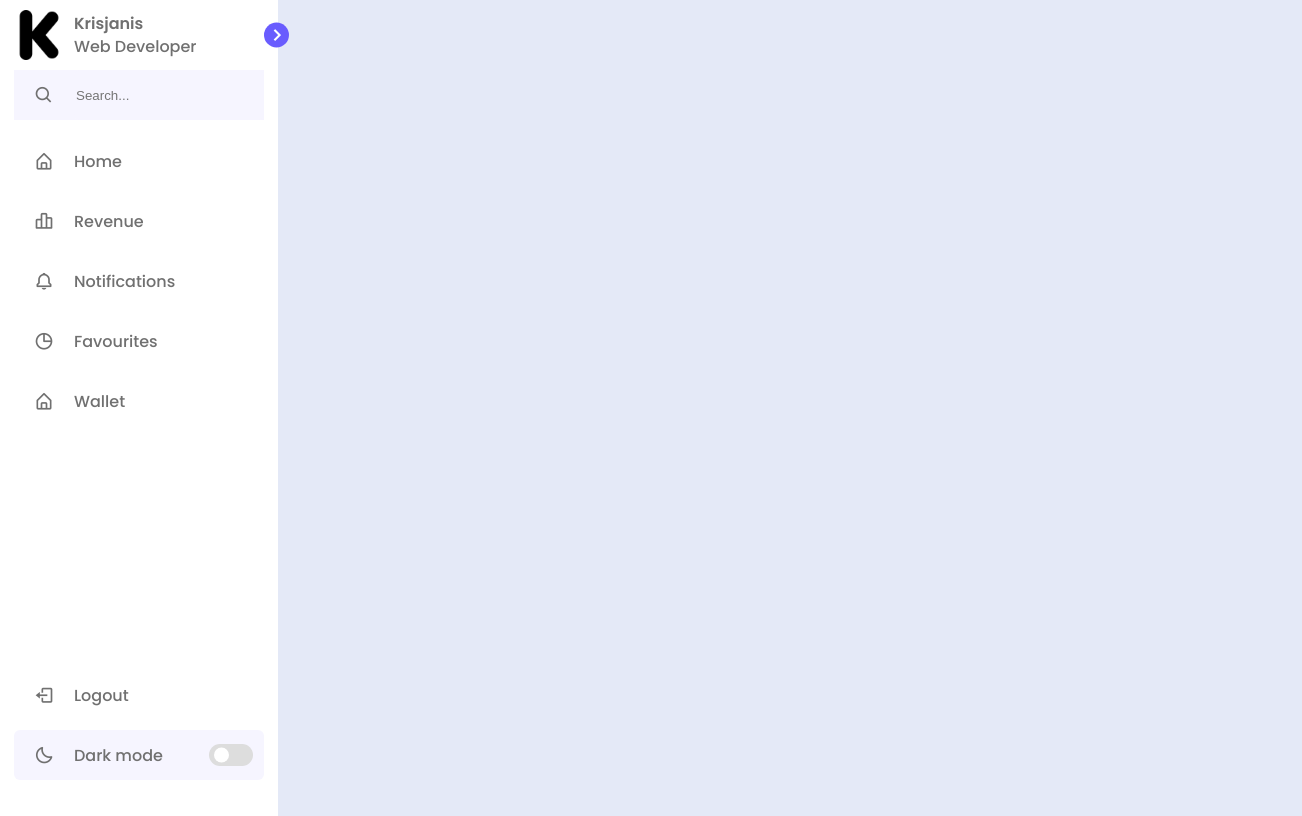
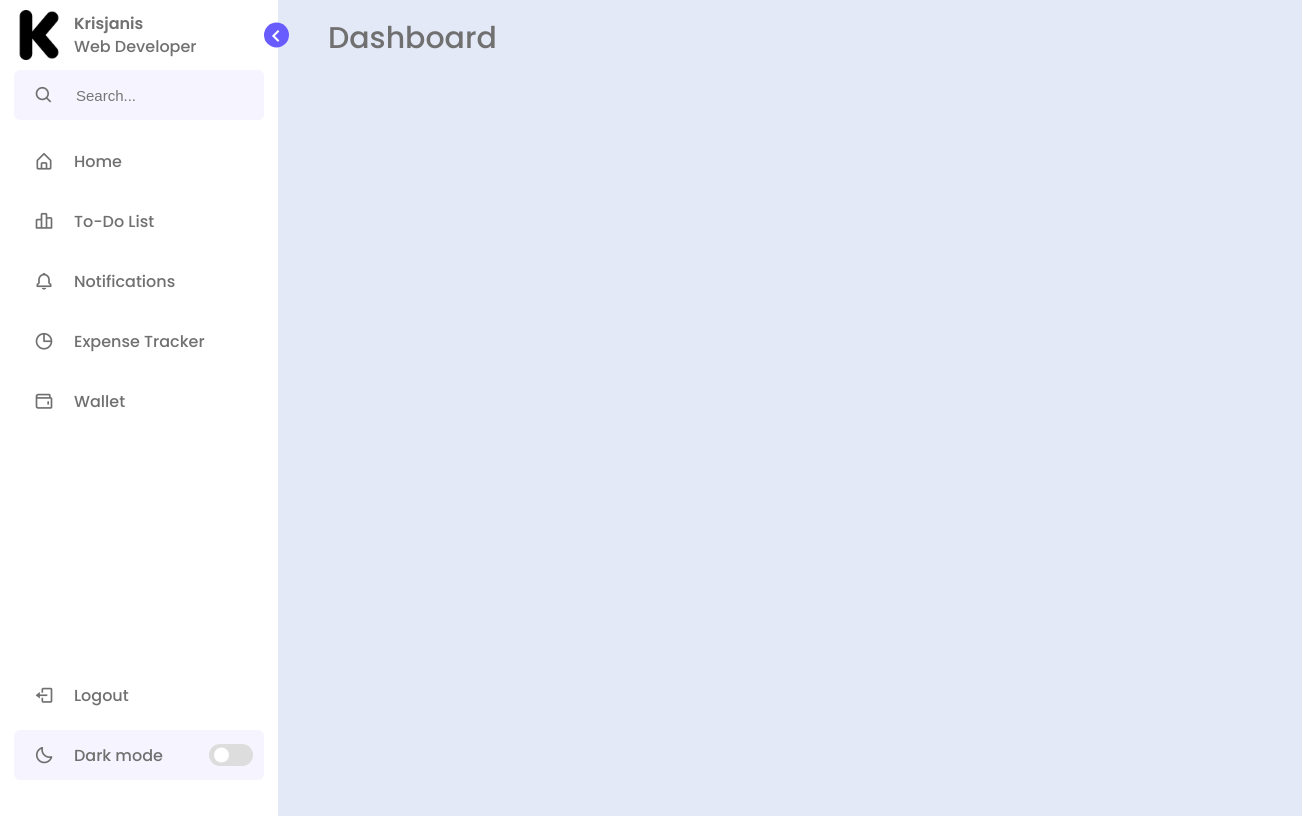
Before and after one commit to krisjanisdz/nav-bar-dark-mode, a plain HTML site: page index.html in a window 1280 px wide. Both pictures are taken after a click on the icon 91 px from the left and 35 px from the top of the page. Shown: the whole page, 1302 px wide, since content can reach past the window. Drawn offline with nearby package versions, Linux system fonts and the light colour scheme.

Commit message:
Add files via upload

```diff
--- a/index.html
+++ b/index.html
@@ -42,9 +42,9 @@
                             </a>
                         </li>
                         <li class="nav-link">
-                            <a href="#">
+                            <a href="https://krisjanisdz.github.io/To-do-list/">
                                 <i class='bx bx-bar-chart-alt-2 icon'></i>
-                                <span class="text nav-text">Revenue</span>
+                                <span class="text nav-text">To-Do List </span>
                             </a>
                         </li>
                         <li class="nav-link">
@@ -56,12 +56,12 @@
                         <li class="nav-link">
                             <a href="#">
                                 <i class='bx bx-pie-chart-alt icon'></i>
-                                <span class="text nav-text">Favourites</span>
+                                <span class="text nav-text">Expense Tracker</span>
                             </a>
                         </li>
                         <li class="nav-link">
                             <a href="#">
-                                <i class='bx bx-home-alt icon'></i>
+                                <i class='bx bx-wallet icon'></i>
                                 <span class="text nav-text">Wallet</span>
                             </a>
                         </li>
@@ -92,6 +92,10 @@
             </div>
         </nav>
 
+        <section class="home">
+            <div class="text">Dashboard</div>
+        </section>
+
         <script src="script.js"></script>
     </body>
 
--- a/script.js
+++ b/script.js
@@ -4,11 +4,27 @@ const body = document.querySelector("body");
     searchBtn = body.querySelector(".search-box");
     modeSwitch = body.querySelector(".toggle-switch");
     modeText = body.querySelector(".mode-text");
+    toggleElement = body.querySelector('.sidebar header .toggle');
 
     modeSwitch.addEventListener("click", () =>{
         body.classList.toggle("dark");
+        modeText.text = "Light Mode";
+    });
+
+    searchBtn.addEventListener("click", () =>{
+        const isSidebarClosed = sidebar.classList.contains("close");
+
+        sidebar.classList.remove("close");
+
+        if (isSidebarClosed) {
+        toggleElement.classList.toggle('rotated');
+    }
     });
 
     toggle.addEventListener("click", () =>{
         sidebar.classList.toggle("close");
     });
+
+    toggle.addEventListener("click", () =>{
+        toggleElement.classList.toggle('rotated');
+    });
--- a/styles.css
+++ b/styles.css
@@ -25,16 +25,17 @@ div{
 body{
     height: 100vh;
     background: var(--body-color);
-    transition: var(--tran-02);
+    transition: var(--tran-05);
 }
 
 body.dark{
     --body-color: #18191a;
     --sidebar_color: #242526;
-    --primary-color: #3a3b3c;
+    --primary-color: #ccc;
     --primary-color-light: #3a3b3c;
     --toggle-color: #fff;
     --text-color: #ccc;
+
 }
 
 /*=========================================*/
@@ -62,6 +63,7 @@ body.dark{
     padding: 10px 14px;
     background: var(--sidebar_color);
     transition: var(--tran-04);
+    z-index: 100;
 }
 
 .sidebar.close{
@@ -135,7 +137,7 @@ header .image-text .header-text{
     position: absolute;
     top: 50%;
     right: -25px;
-    transform: translateY(-50%);
+    transform: translateY(-50%) rotate(0deg);
     height: 25px;
     width: 25px;
     background: var(--primary-color);
@@ -145,10 +147,17 @@ header .image-text .header-text{
     border-radius: 50%;
     color: var(--sidebar_color);
     font-size: 25px;
+    transition: var(--tran-03);
+}
+
+.sidebar header .toggle.rotated {
+    transform: translateY(-50%) rotate(180deg);
 }
 
 .sidebar .search-box{
     background: var(--primary-color-light);
+    border-radius: 6px;
+    transition: var(--tran-05);
 }
 
 .search-box input{
@@ -157,7 +166,11 @@ header .image-text .header-text{
     outline: none;
     border: none;
     border-radius: 6px;
+    font-size: 15px;
+    font-weight: 500;
     background: var(--primary-color-light);
+    transition: var(--tran-05);
+    color: var(--text-color);
 }
 
 .sidebar li a{
@@ -192,9 +205,8 @@ header .image-text .header-text{
     right: 0;
     border-radius: 6px;
     background: var(--primary-color-light);
+    transition: var(--tran-04);
 }
-
-
 
 .menu-bar .mode .toggle-switch{
     position: absolute;
@@ -206,6 +218,7 @@ header .image-text .header-text{
     height: 100%;
     min-width: 100px;
     cursor: pointer;
+    transition: var(--tran-05);
 }
 
 .toggle-switch .switch{
@@ -226,9 +239,30 @@ header .image-text .header-text{
     left: 5px;
     transform: translateY(-50%);
     background-color: var(--sidebar_color);
-    transition: var(--tran-03);
+    transition: var(--tran-05);
 }
 
 body.dark .switch::before{
     left: 24px;
 }
+
+.home{
+    position: relative;
+    height: 100vh;
+    left: 280px;
+    width: calc(100% - 250px);
+    background: var(--body-color);
+    transition: var(--tran-05);
+}
+
+.home .text{
+    font-size: 30px;
+    font-weight: 500;
+    color: var(--text-color);
+    padding: 8px 40px;
+}
+
+.sidebar.close ~ .home{
+    left: 95px;
+    width: calc(100% - 100px);
+}
```
